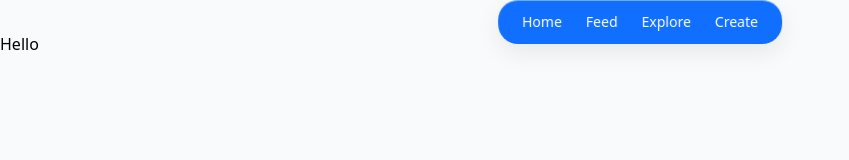
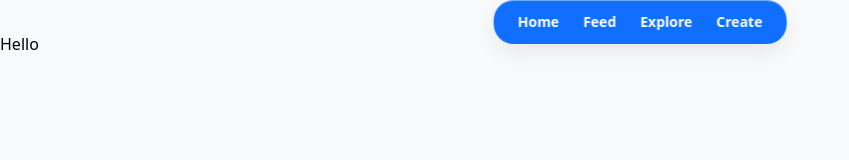
Before and after one commit to nischitpatel/skillfeed, a Next.js app: page / in a window 1280 px wide. Shown: the top 160 px of the page, without its empty margins (0-849 px from the left). Built offline with nearby package versions, Linux system fonts and the light colour scheme.

Commit message:
navbar edit

```diff
--- a/app/components/Navbar.tsx
+++ b/app/components/Navbar.tsx
@@ -4,7 +4,7 @@
   return (
      <nav className="navbar-frosted fixed left-1/2 -translate-x-1/2 px-6 py-3 z-50">
 
-      <div className="flex justify-center gap-6 text-sm font-medium text-white">
+      <div className="flex justify-center gap-6 text-sm font-bold text-white">
         <Link href="/" className="frosted-hover">
           Home
         </Link>
```
